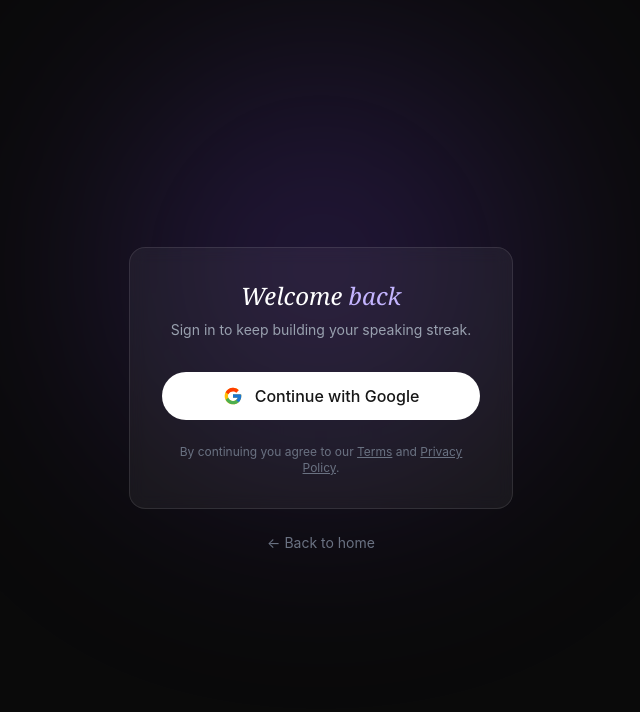
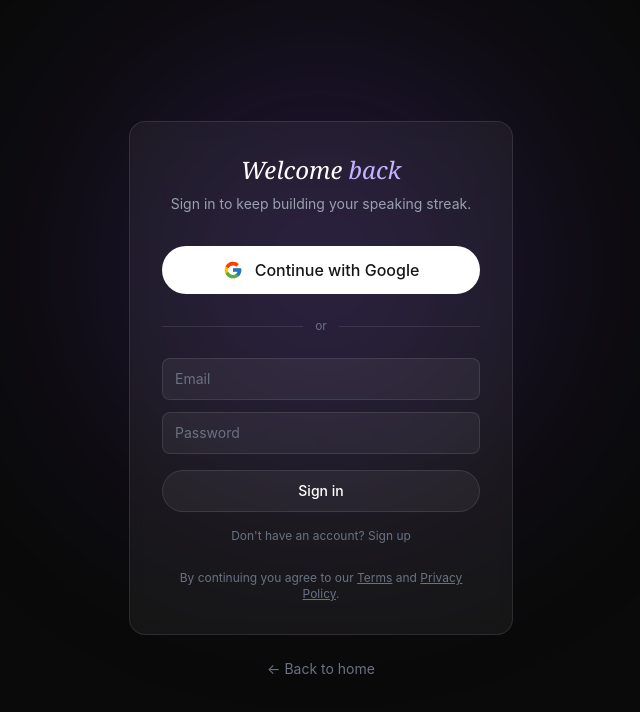
Before and after one commit to navneetkydv/takethefloor-frontend, a React (Vite) app: page /login in a window 1280 px wide. Shown: the top 712 px of the page, without its empty margins (319-959 px from the left). Built offline with nearby package versions, Linux system fonts and the light colour scheme.

Commit message:
add email pass signin

```diff
--- a/src/pages/auth/LoginPage.jsx
+++ b/src/pages/auth/LoginPage.jsx
@@ -1,11 +1,19 @@
 // src/pages/auth/LoginPage.jsx
 
+import { useState } from 'react';
 import { Navigate, useSearchParams, Link } from 'react-router-dom';
 import { useAuthStore } from '../../store/auth.store.js';
 
 export function LoginPage() {
-  const { user, isInitialized, signInWithGoogle } = useAuthStore();
+  const { user, isInitialized, signInWithGoogle, signInWithEmail, signUpWithEmail } = useAuthStore();
   const [searchParams] = useSearchParams();
+
+  const [mode, setMode] = useState('signin'); // 'signin' | 'signup'
+  const [email, setEmail] = useState('');
+  const [password, setPassword] = useState('');
+  const [formError, setFormError] = useState(null);
+  const [submitting, setSubmitting] = useState(false);
+  const [checkEmail, setCheckEmail] = useState(false);
 
   const next = searchParams.get('next');
   const plan = searchParams.get('plan');
@@ -15,9 +23,34 @@
     return <Navigate to={redirectTo} replace />;
   }
 
+  const handleEmailSubmit = async (e) => {
+    e.preventDefault();
+    setFormError(null);
+    setSubmitting(true);
+
+    const result =
+      mode === 'signin'
+        ? await signInWithEmail(email, password)
+        : await signUpWithEmail(email, password);
+
+    setSubmitting(false);
+
+    if (result.error) {
+      setFormError(result.error.message);
+      return;
+    }
+
+    // Sign-up with email confirmation enabled: no session yet, nothing to
+    // redirect to — tell them to check their inbox instead.
+    if (mode === 'signup' && !result.data.session) {
+      setCheckEmail(true);
+    }
+    // Otherwise the store's `user` updates and the <Navigate> above fires
+    // on the next render.
+  };
+
   return (
     <main className="relative flex min-h-screen flex-col items-center justify-center overflow-hidden bg-neutral-950 px-6 text-white">
-      {/* soft ambient glow, matches the rest of the site's dark aesthetic */}
       <div
         className="pointer-events-none absolute left-1/2 top-1/3 h-[420px] w-[420px] -translate-x-1/2 -translate-y-1/2 rounded-full bg-violet-500/20 blur-[120px]"
         aria-hidden="true"
@@ -31,6 +64,13 @@
           Sign in to keep building your speaking streak.
         </p>
 
+        {checkEmail ? (
+          <p className="mt-8 rounded-xl border border-white/10 bg-white/5 p-4 text-sm text-gray-300">
+            Check <span className="text-white">{email}</span> for a confirmation link to finish
+            creating your account.
+          </p>
+        ) : (
+          <>
             <button
               onClick={signInWithGoogle}
               className="mt-8 flex w-full items-center justify-center gap-3 rounded-full bg-white px-6 py-3 font-medium text-neutral-900 transition hover:bg-gray-100"
@@ -38,6 +78,60 @@
               <GoogleIcon className="h-5 w-5" />
               Continue with Google
             </button>
+
+            <div className="mt-6 flex items-center gap-3 text-xs text-gray-500">
+              <div className="h-px flex-1 bg-white/10" />
+              or
+              <div className="h-px flex-1 bg-white/10" />
+            </div>
+
+            <form onSubmit={handleEmailSubmit} className="mt-6 flex flex-col gap-3 text-left">
+              <input
+                type="email"
+                required
+                placeholder="Email"
+                value={email}
+                onChange={(e) => setEmail(e.target.value)}
+                className="w-full rounded-lg border border-white/10 bg-white/5 px-3 py-2.5 text-sm placeholder:text-gray-500 focus:border-violet-400 focus:outline-none"
+              />
+              <input
+                type="password"
+                required
+                minLength={6}
+                placeholder="Password"
+                value={password}
+                onChange={(e) => setPassword(e.target.value)}
+                className="w-full rounded-lg border border-white/10 bg-white/5 px-3 py-2.5 text-sm placeholder:text-gray-500 focus:border-violet-400 focus:outline-none"
+              />
+
+              {formError && <p className="text-sm text-red-400">{formError}</p>}
+
+              <button
+                type="submit"
+                disabled={submitting}
+                className="mt-1 w-full rounded-full border border-white/10 bg-white/5 px-6 py-2.5 text-sm font-medium text-white transition hover:bg-white/10 disabled:opacity-50"
+              >
+                {submitting
+                  ? 'Please wait…'
+                  : mode === 'signin'
+                    ? 'Sign in'
+                    : 'Create account'}
+              </button>
+            </form>
+
+            <button
+              onClick={() => {
+                setMode((m) => (m === 'signin' ? 'signup' : 'signin'));
+                setFormError(null);
+              }}
+              className="mt-4 text-xs text-gray-500 hover:text-gray-300"
+            >
+              {mode === 'signin'
+                ? "Don't have an account? Sign up"
+                : 'Already have an account? Sign in'}
+            </button>
+          </>
+        )}
 
         <p className="mt-6 text-xs text-gray-500">
           By continuing you agree to our{' '}
--- a/src/pages/landing/LandingPage.jsx
+++ b/src/pages/landing/LandingPage.jsx
@@ -449,8 +449,8 @@
     <footer className="border-t border-white/10 px-6 py-8 flex flex-col justify-center items-center gap-4">
       <img
         src={footImg}
-        alt="GetRiff"
-        className="w-50 sm:w-52 md:w-56 h-auto object-contain"
+        alt="take up the floor"
+        className="w-90 sm:w-52 md:w-90 h-auto object-contain"
       />
 
       <div className="flex items-center gap-6 text-sm text-gray-400">
--- a/src/store/auth.store.js
+++ b/src/store/auth.store.js
@@ -38,6 +38,30 @@
     // redirect back, at which point onAuthStateChange (above) fires.
   },
 
+  // Returns { data, error } so the caller (a form) can show the error
+  // inline — unlike OAuth, this can fail synchronously (weak password,
+  // email already registered) with no redirect to fall back on.
+  signUpWithEmail: async (email, password) => {
+    const { data, error } = await supabase.auth.signUp({ email, password });
+    if (error) return { error };
+
+    // If email confirmation is required in your Supabase project settings,
+    // signUp succeeds but data.session is null until the link is clicked —
+    // don't treat the user as signed in yet in that case.
+    if (data.session) {
+      set({ session: data.session, user: mapSupabaseUser(data.user) });
+    }
+    return { data };
+  },
+
+  signInWithEmail: async (email, password) => {
+    const { data, error } = await supabase.auth.signInWithPassword({ email, password });
+    if (error) return { error };
+
+    set({ session: data.session, user: mapSupabaseUser(data.user) });
+    return { data };
+  },
+
   signOut: async () => {
     await supabase.auth.signOut();
     set({ session: null, user: null });
```
Lines whose indentation alone changed are shown as unchanged.
